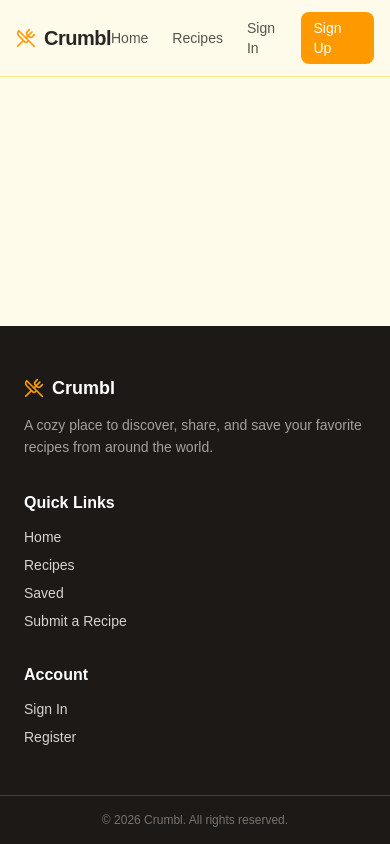
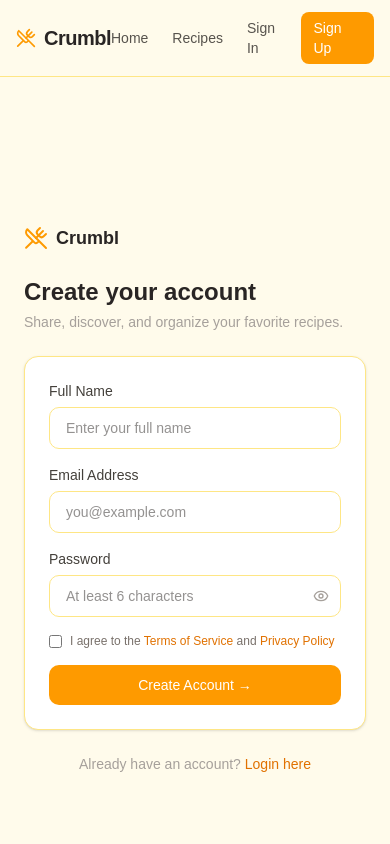
Before and after one commit to tuhamaina-blip/crumbl, a React (Vite) app: page /register in a window 390 px wide. Shown: the top 844 px of the page. Built offline with nearby package versions, Linux system fonts and the light colour scheme.

Commit message:
feat: add Register page

```diff
--- a/src/App.jsx
+++ b/src/App.jsx
@@ -9,6 +9,7 @@ import Login from './pages/Login';
 import ProtectedRoute from './components/ProtectedRoute';
 import Submit from './pages/Submit';
 import { RecipeProvider } from './context/RecipeContext';
+import Register from './pages/Register';
 
 
 function Layout() {
@@ -22,6 +23,7 @@ function Layout() {
           <Route path="/submit" element={<ProtectedRoute><Submit /></ProtectedRoute>} />
           <Route path="/recipes" element={<Recipes />} />
           <Route path="/login" element={<Login />} />
+          <Route path="/register" element={<Register />} />
         </Routes>
       </main>
       {<Footer />}
--- a/src/pages/Register.jsx
+++ b/src/pages/Register.jsx
@@ -1,148 +1,198 @@
-import { Link } from "react-router-dom";
-import { User, Mail, Lock } from "lucide-react";
+import { useState } from 'react';
+import { Link, useNavigate } from 'react-router-dom';
+import { useAuth } from '@/context/AuthContext';
+import { UtensilsCrossed, Eye, EyeOff } from 'lucide-react';
 
 function Register() {
+  const { register } = useAuth();
+  const navigate = useNavigate();
+  const [formData, setFormData] = useState({
+    name: '',
+    email: '',
+    password: '',
+    // accountType: 'Home Cook',
+  });
+  const [error, setError] = useState('');
+  const [isSubmitting, setIsSubmitting] = useState(false);
+  const [showPassword, setShowPassword] = useState(false);
+  const [agreed, setAgreed] = useState(false);
+
+  const handleChange = (e) => {
+    setFormData({ ...formData, [e.target.name]: e.target.value });
+  };
+
+  const handleSubmit = async (e) => {
+    e.preventDefault();
+    setError('');
+
+    if (!formData.name || !formData.email || !formData.password) {
+      setError('Please fill in all fields.');
+      return;
+    }
+
+    if (!agreed) {
+      setError('Please agree to the Terms of Service and Privacy Policy.');
+      return;
+    }
+
+    if (formData.password.length < 6) {
+      setError('Password must be at least 6 characters.');
+      return;
+    }
+
+    setIsSubmitting(true);
+
+    try {
+      await new Promise((resolve) => setTimeout(resolve, 1000));
+      const fakeToken = 'crumbl-token-123';
+      const fakeUser = {
+        id: 'u2',
+        email: formData.email,
+        name: formData.name,
+        accountType: formData.accountType,
+      };
+      register(fakeToken, fakeUser);
+      navigate('/login');
+    } catch (err) {
+      setError('Failed to create account. Please try again.');
+    } finally {
+      setIsSubmitting(false);
+    }
+  };
+
   return (
-    <section className="min-h-screen flex items-center justify-center bg-stone-50 px-6 py-12">
-      <div className="w-full max-w-5xl grid lg:grid-cols-2 overflow-hidden rounded-2xl shadow-xl border border-stone-200 bg-white">
+    <div className="min-h-screen grid grid-cols-1 md:grid-cols-2">
 
-        {/* Left Side */}
-        <div className="hidden lg:flex flex-col justify-center bg-amber-500 text-white p-12">
-          <h1 className="text-4xl font-bold mb-6">
-            Welcome to Crumbl
-          </h1>
+      {/* Left — Image Side */}
+      <div className="hidden md:block relative">
+        <div className="h-full">
+          <img src="https://images.unsplash.com/photo-1466637574441-749b8f19452f?w=600" className="w-full h-full object-cover" />
+        </div>
+        <div className="absolute inset-0 bg-stone-900/50 flex flex-col justify-end p-10 text-white">
+          <h2 className="text-4xl font-bold mb-3">Start your culinary <span className="text-amber-400">legacy</span> today.</h2>
+          <p className="text-stone-300 text-sm max-w-sm">Join a community of home cooks and food lovers sharing the world's most cherished recipes.</p>
+        </div>
+      </div>
 
-          <p className="text-amber-100 leading-7">
-            Discover delicious recipes, save your favorites, and share your own
-            creations with food lovers from around the world.
-          </p>
+      {/* Right — Form Side */}
+      <div className="flex items-center justify-center px-6 py-12 bg-amber-50">
+        <div className="w-full max-w-sm">
 
-          <div className="mt-10">
-            <div className="h-1 w-20 rounded-full bg-white/70"></div>
+          {/* Brand */}
+          <div className="flex items-center gap-2 mb-6">
+            <UtensilsCrossed className="h-6 w-6 text-amber-500" />
+            <span className="text-lg font-bold text-stone-800">Crumbl</span>
           </div>
-        </div>
 
-        {/* Right Side */}
-        <div className="p-8 md:p-12">
-          <h2 className="text-3xl font-bold text-stone-900">
-            Create Account
-          </h2>
+          <h2 className="text-2xl font-bold mb-1 text-stone-800">Create your account</h2>
+          <p className="text-stone-400 text-sm mb-6">Share, discover, and organize your favorite recipes.</p>
 
-          <p className="mt-2 text-stone-500">
-            Join Crumbl and start saving and sharing recipes.
-          </p>
+          {error && (
+            <div className="bg-red-50 border border-red-200 text-red-600 text-sm px-4 py-3 rounded-md mb-4">
+              {error}
+            </div>
+          )}
 
-          <form className="mt-8 space-y-5">
-
-            {/* Name */}
+          <form onSubmit={handleSubmit} className="space-y-4 bg-white border border-amber-200 rounded-xl p-6 shadow-sm">
             <div>
-              <label className="block text-sm font-medium text-stone-700 mb-2">
-                Full Name
-              </label>
-
+              <label className="text-sm font-medium block mb-1.5 text-stone-700">Full Name</label>
+              <input
+                type="text"
+                name="name"
+                value={formData.name}
+                onChange={handleChange}
+                placeholder="Enter your full name"
+                className="w-full border border-amber-200 rounded-lg px-4 py-2.5 text-sm focus:outline-none focus:ring-2 focus:ring-amber-400 bg-white text-stone-800"
+              />
+            </div>
+            <div>
+              <label className="text-sm font-medium block mb-1.5 text-stone-700">Email Address</label>
+              <input
+                type="email"
+                name="email"
+                value={formData.email}
+                onChange={handleChange}
+                placeholder="you@example.com"
+                className="w-full border border-amber-200 rounded-lg px-4 py-2.5 text-sm focus:outline-none focus:ring-2 focus:ring-amber-400 bg-white text-stone-800"
+              />
+            </div>
+            <div>
+              <label className="text-sm font-medium block mb-1.5 text-stone-700">Password</label>
               <div className="relative">
-                <User className="absolute left-4 top-1/2 -translate-y-1/2 h-5 w-5 text-stone-400" />
-
                 <input
-                  type="text"
-                  placeholder="John Doe"
-                  className="w-full rounded-lg border border-stone-300 py-3 pl-12 pr-4 outline-none focus:border-amber-500 focus:ring-2 focus:ring-amber-200"
+                  type={showPassword ? 'text' : 'password'}
+                  name="password"
+                  value={formData.password}
+                  onChange={handleChange}
+                  placeholder="At least 6 characters"
+                  className="w-full border border-amber-200 rounded-lg px-4 py-2.5 text-sm focus:outline-none focus:ring-2 focus:ring-amber-400 bg-white text-stone-800 pr-10"
                 />
+                <button
+                  type="button"
+                  onClick={() => setShowPassword(!showPassword)}
+                  className="absolute right-3 top-1/2 -translate-y-1/2 text-stone-400 hover:text-amber-500"
+                >
+                  {showPassword ? <EyeOff size={16} /> : <Eye size={16} />}
+                </button>
               </div>
             </div>
 
-            {/* Email */}
+            {/* Account Type
             <div>
-              <label className="block text-sm font-medium text-stone-700 mb-2">
-                Email Address
+              <label className="text-sm font-medium block mb-1.5 text-stone-700">Account Type</label>
+              <div className="grid grid-cols-2 gap-2">
+                {['Home Cook', 'Professional'].map((type) => (
+                  <button
+                    key={type}
+                    type="button"
+                    onClick={() => setFormData({ ...formData, accountType: type })}
+                    className={`py-2 rounded-lg text-sm border transition-colors ${
+                      formData.accountType === type
+                        ? 'bg-amber-500 text-white border-amber-500'
+                        : 'bg-white text-stone-600 border-amber-200 hover:bg-amber-50'
+                    }`}
+                  >
+                    {type === 'Home Cook' ? '🍳' : '👨‍🍳'} {type}
+                  </button>
+                ))}
+              </div>
+            </div> */}
+
+            {/* Terms */}
+            <div className="flex items-start gap-2">
+              <input
+                type="checkbox"
+                id="agreed"
+                checked={agreed}
+                onChange={(e) => setAgreed(e.target.checked)}
+                className="mt-0.5 accent-amber-500"
+              />
+              <label htmlFor="agreed" className="text-xs text-stone-500">
+                I agree to the{' '}
+                <a href="#" className="text-amber-600 hover:underline">Terms of Service</a>
+                {' '}and{' '}
+                <a href="#" className="text-amber-600 hover:underline">Privacy Policy</a>
               </label>
-
-              <div className="relative">
-                <Mail className="absolute left-4 top-1/2 -translate-y-1/2 h-5 w-5 text-stone-400" />
-
-                <input
-                  type="email"
-                  placeholder="you@example.com"
-                  className="w-full rounded-lg border border-stone-300 py-3 pl-12 pr-4 outline-none focus:border-amber-500 focus:ring-2 focus:ring-amber-200"
-                />
-              </div>
             </div>
 
-            {/* Password */}
-            <div>
-              <label className="block text-sm font-medium text-stone-700 mb-2">
-                Password
-              </label>
-
-              <div className="relative">
-                <Lock className="absolute left-4 top-1/2 -translate-y-1/2 h-5 w-5 text-stone-400" />
-
-                <input
-                  type="password"
-                  placeholder="••••••••"
-                  className="w-full rounded-lg border border-stone-300 py-3 pl-12 pr-4 outline-none focus:border-amber-500 focus:ring-2 focus:ring-amber-200"
-                />
-              </div>
-            </div>
-
-            {/* Confirm Password */}
-            <div>
-              <label className="block text-sm font-medium text-stone-700 mb-2">
-                Confirm Password
-              </label>
-
-              <div className="relative">
-                <Lock className="absolute left-4 top-1/2 -translate-y-1/2 h-5 w-5 text-stone-400" />
-
-                <input
-                  type="password"
-                  placeholder="••••••••"
-                  className="w-full rounded-lg border border-stone-300 py-3 pl-12 pr-4 outline-none focus:border-amber-500 focus:ring-2 focus:ring-amber-200"
-                />
-              </div>
-            </div>
-
-            {/* Terms */}
-            <div className="flex items-start gap-3">
-              <input
-                type="checkbox"
-                className="mt-1 accent-amber-500"
-              />
-
-              <p className="text-sm text-stone-600">
-                I agree to the{" "}
-                <a
-                  href="#"
-                  className="text-amber-600 hover:text-amber-700 font-medium"
-                >
-                  Terms & Conditions
-                </a>
-              </p>
-            </div>
-
-            {/* Button */}
             <button
-              className="w-full rounded-lg bg-amber-500 py-3 font-semibold text-white transition hover:bg-amber-600"
+              type="submit"
+              disabled={isSubmitting}
+              className="w-full bg-amber-500 text-white py-2.5 rounded-lg text-sm font-medium hover:bg-amber-600 transition-colors disabled:opacity-50"
             >
-              Create Account
+              {isSubmitting ? 'Creating account...' : 'Create Account →'}
             </button>
-
           </form>
 
-          {/* Login */}
-          <p className="mt-8 text-center text-stone-600">
-            Already have an account?{" "}
-            <Link
-              to="/login"
-              className="font-semibold text-amber-600 hover:text-amber-700"
-            >
-              Sign In
+          <p className="text-sm text-center text-stone-400 mt-6">
+            Already have an account?{' '}
+            <Link to="/login" className="text-amber-600 font-medium hover:underline">
+              Login here
             </Link>
           </p>
         </div>
-
       </div>
-    </section>
+    </div>
   );
 }
 
--- a/src/pages/Submit.jsx
+++ b/src/pages/Submit.jsx
@@ -113,7 +113,7 @@ function Submit() {
       {step === 1 && (
         <div className="bg-white border border-amber-200 rounded-xl p-6 shadow-sm">
           <h2 className="font-semibold text-stone-800 mb-4 flex items-center gap-2">
-            <span className="text-amber-500">🍴</span> The Basics
+            <span className="text-amber-500"></span> The Basics
           </h2>
           <div className="space-y-4">
             <div>
```
